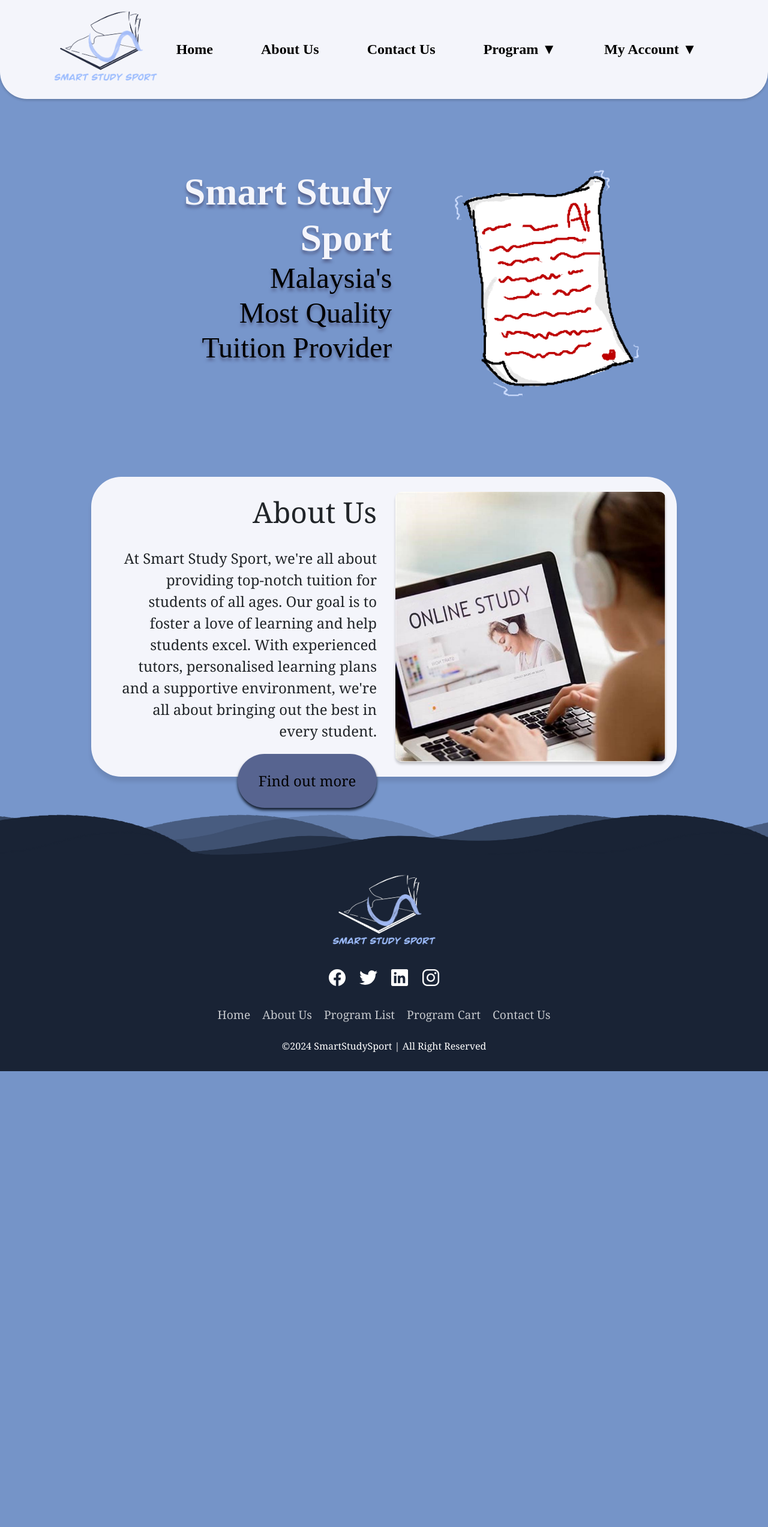
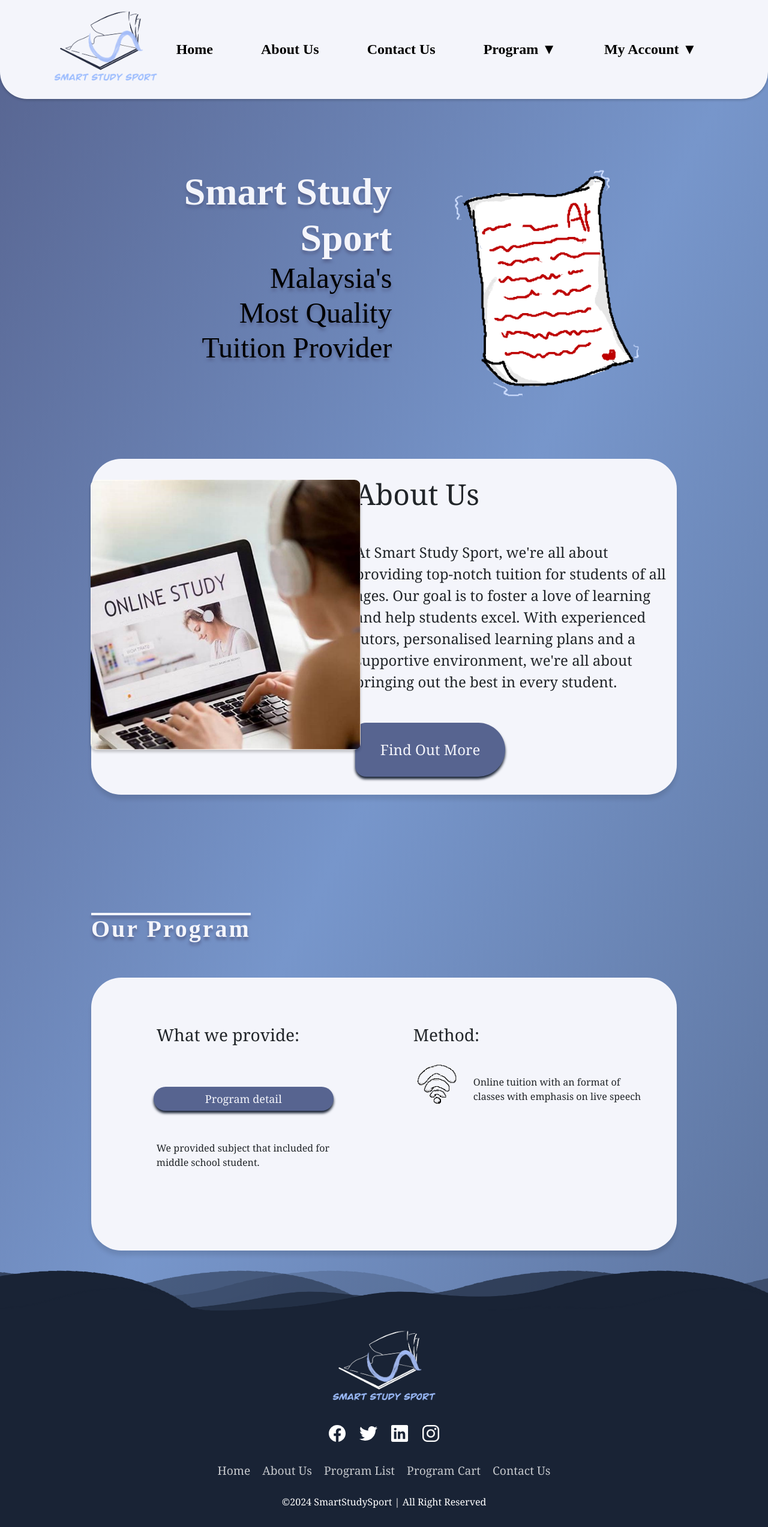
Before and after one commit to MrQin877/WebPro-B2200838, a PHP site: page /HomePage.html in a window 1280 px wide. Shown: the whole page at 60% size. Before the commit the page ends 1786 px from the top, so only its background shows below. Run offline with PHP 8.4, Linux system fonts and the light colour scheme.

Commit message:
Homepage Update
css html update

```diff
--- a/HomePage.css
+++ b/HomePage.css
@@ -5,7 +5,7 @@ body,h1,h2,p,ul{ /*Set up overall style*/
 
 body{ /*Set up body font type*/
     font-family:Georgia, 'Times New Roman', Times, serif;
-    background-color: #7796cb;
+    background-image: linear-gradient(to bottom right, #576490, #7796CB, #5a7099)
 }
 
 .Jack-large-word {
@@ -26,13 +26,12 @@ body{ /*Set up body font type*/
 
 .Para-word {
     margin-top: 30px;
-    margin-left: 25px;
-
+    margin-bottom: 50px;
 }
 
-
-
-
+.col-sm-6 .Para-word {
+    margin-left: -60px;
+}
 
 .outer-container {
     margin-bottom: -100px;
@@ -58,8 +57,8 @@ body{ /*Set up body font type*/
     padding-bottom: ;
     width: auto;
     height: 500px;
-    margin-top:;
-    margin-bottom:;
+    margin-bottom:-20px;
+    margin-left:-20px;
     display: flex;
     justify-content: center;
     align-items: center;
@@ -69,6 +68,14 @@ body{ /*Set up body font type*/
 .pic-middle img {
     box-shadow: 0 4px 4px rgba(0, 0, 0, 0.2);
     height: 90%;
+}
+.Body-block .pic{
+    width:100px;
+    height:100px;
+}
+.Body-block .pic img {
+    width: 90%;
+    margin-bottom: 60%;
 }
 
 .pic {
@@ -100,29 +107,46 @@ body{ /*Set up body font type*/
     display:flex;
     align-items:center;
     justify-content: center;
-    text-align: center;
     padding: 30px;
     height:95vh;
 }
 
 .white-block {
-    width: 80%; /* Adjust the width as needed */
-    height: 500px; /* Adjust the height as needed */
+    display: flex;
+    width: 80%;
+    height: 80%;
     background-color: #f4f5fb; /* Add background color for visibility */
     border-radius: 50px; /* Set border-radius to create rounded corners */
     box-shadow: 0 8px 7px rgba(0, 0, 0, 0.1);
+}
+.Title-block {
+    width: 80%;
+    height: 15%;
+}
+.Body-block {
+    display:flex;
+    margin: 5% 5%;
+    width: 80%;
+    height: 80%;
 }
 
 .title-word {
     font-family: "Jack Armstrong BB";
 }
+.Body-block .button {
+    width: 300px;
+    height: 40px;
+    border-radius: 50px; /* create rounded corners */
+}
 .button {
-    width: 50%;
+    width: 250px;
     height: 90px;
     background-color: #576490;
-    border-radius: 50px; /* create rounded corners */
+    border-top-right-radius: 50px; /* create rounded corners */
+    border-bottom-right-radius: 50px;
+    border-top-left-radius: 20px;
+    border-bottom-left-radius: 20px;
     margin-top: 20px;
-    margin-left: 50%;
     box-shadow:0 4px 4px #192335;
     display: flex;
     align-items:center;
@@ -139,8 +163,21 @@ body{ /*Set up body font type*/
 
 }
 .button:hover .link{
-    color:black;
+    color:rgb(0, 0, 0);
 }
+
+.prog {
+    display:flex;
+    align-items:center;
+    justify-content: center;
+    text-align: center;
+    opacity: 0.8;
+    width: 100%;
+    height: 100%;
+    background:url(PBG.png);
+    background-size: 100%;
+}
+.prog .white-block {}
 
 .bg {
     background-color: #576490;
--- a/HomePage.html
+++ b/HomePage.html
@@ -52,7 +52,6 @@
                 <div class="text">
                     <h1 class="Jack-large-word" style="font-size:400%;">Smart Study<br> Sport</p>
                     <p class="Jack-normal-word"  style="color:#000000;" >Malaysia's<br> Most Quality<br> Tuition Provider</p>
-
                 </div>
                 <div class="pic">
                     <img src= "A+.PNG" alt="Paper image" class="pri-img">
@@ -67,22 +66,20 @@
         <div class="white-block">
             <div class="container-fluid">
                 <div class="row">
-                    <div class="col-sm-6" style="text-align:right ;">
+                    <div class="col-sm-6" style="justify-content" ;>
+                        <div class="pic-middle">
+                            <img src="AboutHome.png" alt="Picture display" class="pic-middle">
+                        </div>
+                    </div>
+                    <div class="col-sm-6" style="text-align:left ;">
                         <h2 class="Para-word" style="font-size:300%;">About Us</h2>
                         <p class="Para-word" style="font-size:x-large">At Smart Study Sport, we're all about providing
                             top-notch tuition for students of all ages. Our goal is to foster a love of learning and help
                             students excel. With experienced tutors, personalised learning plans and a supportive environment,
                             we're all about bringing out the best in every student.
                         </p>
-                        <a href="AboutUs.html" class="link">
-                            <div class="button" style="text-align:center;">
-                                Find out more
-                            </div>
-                        </a>
-                    </div>
-                    <div class="col-sm-6" style="justify-content" ;>
-                        <div class="pic-middle">
-                            <img src="AboutHome.png" alt="Picture display" class="pic-middle">
+                        <div class="button" style="text-align:center; margin-left: -60px;">
+                            <a href="AboutUs.html" class="link">Find Out More </a>
                         </div>
                     </div>
                 </div>
@@ -90,10 +87,30 @@
         </div>
     </section>
 
-    <section>
-        <nav style="background-color: aliceblue;">
+    <section class="align-center" style="height: 95vh; flex-direction: column;">
+        <div class="Title-block" style="text-align: left;">
+            <h1 class="Jack-large-word" style="letter-spacing: 3px;text-decoration-line: overline;">Our Program</h1>
+        </div>
+        <div class="white-block" style="flex-direction:row; height:65%">
+            <div class="Body-block" style="flex-direction:column;">
+                <h3 class="Para-word" style="margin-left: 60px;">What we provide:</h3>
+                <div class="button" style="text-align:center; margin-left: 55px;">
+                    <a href="list.html" class="link" style="font-size:large;">Program detail</a>
+                </div>
+                <p style="margin-left: 60px;margin-top: 50px;;">We provided subject that included for<br> middle school student.</p>
+            </div>
+            <div class="Body-block" style="flex-direction:column;">
+                <h3 class="Para-word" style="margin-right: 60px;">Method:</h3>
+                <div style="display:flex; flex-direction: row;">
+                    <div class="pic">
+                        <img src= "wifi.png" alt="Paper image" class="pri-img">
+                        <img src="wifi.gif" alt="Paper Gif" class="hov-img">
+                    </div>
+                    <p>Online tuition with an format of<br>classes with emphasis on live speech</p>
+                </div>
+            </div>
+        </div>
 
-        </nav>
     </section>
 
     <footer>
```
Also changed, not shown: wifi.gif (added), wifi.png (added).
